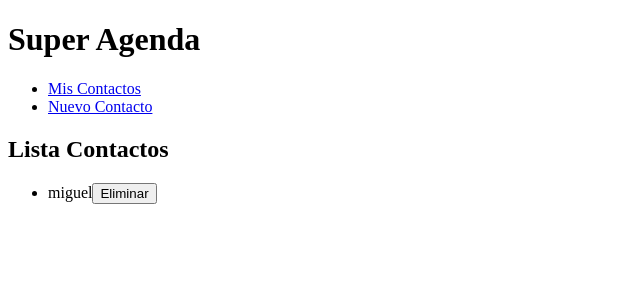
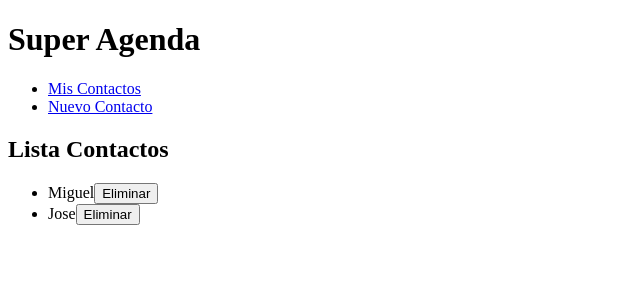
Before and after one commit to javivega/AgendaAngular4, an Angular app: page /mis-contactos in a window 1280 px wide. Shown: the top 300 px of the page, without its empty margins (0-640 px from the left). Built offline with nearby package versions, Linux system fonts and the light colour scheme; data requests are answered from the project's data file.

Commit message:
incorporo inyeccion de dependencias por valor

```diff
--- a/db.json
+++ b/db.json
@@ -1,12 +1,20 @@
 {
   "contactos": [
     {
-      "nombre": "miguel",
+      "nombre": "Miguel",
+      "email": "miguel@gmail.com",
+      "movil": "615313180",
+      "facebook": "miguel",
+      "twitter": "@imguel",
+      "id": 2
+    },
+    {
+      "nombre": "Jose",
       "email": "",
       "movil": "",
       "facebook": "",
       "twitter": "",
-      "id": 1
+      "id": 3
     }
   ]
 }
--- a/src/app/app.module.ts
+++ b/src/app/app.module.ts
@@ -9,6 +9,7 @@ import { FormularioAltaComponent } from './formulario-alta/formulario-alta.compo
 import { AppRoutingModule} from './app-routing/app-routing.module';
 import { MisContactosComponent } from './mis-contactos/mis-contactos.component';
 import { NuevoContactoComponent } from './nuevo-contacto/nuevo-contacto.component'
+import { ApiUrlProvider } from './configuracion';
 
 @NgModule({
   declarations: [
@@ -24,7 +25,10 @@ import { NuevoContactoComponent } from './nuevo-contacto/nuevo-contacto.componen
     HttpModule,
     AppRoutingModule
   ],
-  providers: [ContactoService],
+  providers: [
+    ContactoService,
+    ApiUrlProvider
+    ],
   bootstrap: [AppComponent]
 })
 export class AppModule { }
--- /dev/null
+++ b/src/app/configuracion.ts
@@ -0,0 +1,11 @@
+import { InjectionToken, ValueProvider } from '@angular/core';
+
+//Para hacer un inyeccion de un valor necesitamos crear un token usando la clase InjectionToken
+//No debemos usar como token una string, en useValue podría usar un objeto.
+export const ApiUrl: InjectionToken<string> = new InjectionToken<string>('ApiUrl');
+
+//defino el provider que coje un provide que es lo que me pedira y useValue su valor.
+export const ApiUrlProvider: ValueProvider = {
+    provide: ApiUrl,
+    useValue: 'http://localhost:3004'
+};
--- a/src/app/contacto.service.ts
+++ b/src/app/contacto.service.ts
@@ -1,8 +1,9 @@
-import { Injectable } from '@angular/core';
+import { Injectable, Inject } from '@angular/core';
 import { Contacto } from './contacto';
 import { Http, Response} from '@angular/http';
 import 'rxjs/add/operator/map';
 import { Observable } from 'rxjs/Observable';
+import { ApiUrl } from './configuracion';
 
 
 //Con el @injectable consguimos que esta clase se convierta en un servicio y
@@ -11,11 +12,13 @@ import { Observable } from 'rxjs/Observable';
 export class ContactoService {
 
 
-  constructor(private _http: Http) { }
+  constructor(
+    private _http: Http,
+    @Inject(ApiUrl) private _apiUrl) { }
 
   obtenerContactos(): Observable<Contacto[]> {
     return this._http
-              .get('http://localhost:3004/contactos')
+              .get(`${this._apiUrl}/contactos`)
               .map((respuesta: Response) => {
                 return respuesta.json() as Contacto[];
               })
@@ -24,7 +27,7 @@ export class ContactoService {
 
   crearContacto(contacto: Contacto): Observable<Contacto>{
     return this._http
-                .post('http://localhost:3004/contactos', contacto)
+                .post(`${this._apiUrl}/contactos`, contacto)
                 .map((respuesta: Response) => {
                   return respuesta.json() as Contacto
                 })
@@ -34,7 +37,7 @@ export class ContactoService {
   eliminarContacto(contacto: Contacto): Observable<Contacto> {
     //this._contactos = this._contactos.filter((c: Contacto): boolean => c.nombre !== contacto.nombre)
    return this._http
-        .delete(`http://localhost:3004/contactos/${contacto.id} `)
+        .delete(`${this._apiUrl}/contactos/${contacto.id} `)
           .map(() => {
             return contacto;
           });
```
